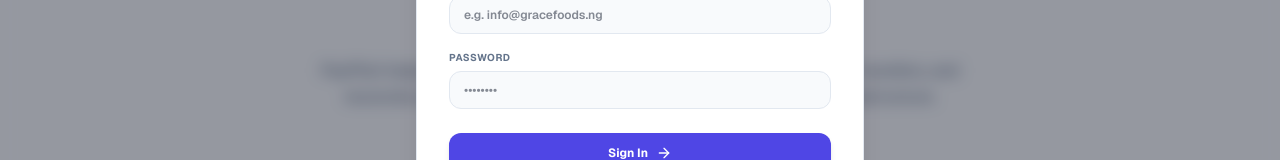
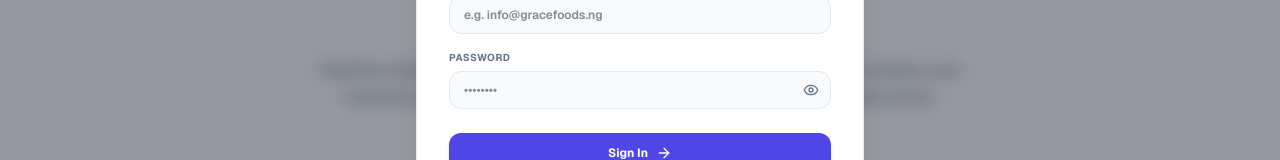
Before and after one commit to o1-spec/Paypilot, a Next.js app in the folder frontend/: page / in a window 1280 px wide. Both pictures are taken after a click on the button "Open Demo Dashboard". Shown: the part 397-557 px from the top of the page. Built offline with nearby package versions, Linux system fonts and the light colour scheme; no server answers.

Commit message:
feat: add password visibility toggle (eye icon) to login/register forms

```diff
--- a/frontend/src/app/page.tsx
+++ b/frontend/src/app/page.tsx
@@ -15,6 +15,8 @@ import {
   ChevronDown,
   Users,
   ShieldCheck,
+  Eye,
+  EyeOff,
 } from 'lucide-react';
 
 /* ── Scroll-reveal hook ──────────────────────────────────────── */
@@ -54,6 +56,8 @@ export default function LandingPage() {
   const [regPassword, setRegPassword] = useState('');
   const [regBusiness, setRegBusiness] = useState('');
   const [regPhone, setRegPhone] = useState('');
+  const [showLoginPassword, setShowLoginPassword] = useState(false);
+  const [showRegPassword, setShowRegPassword] = useState(false);
 
   const handleLogin = async (e: React.FormEvent) => {
     e.preventDefault();
@@ -499,10 +503,23 @@ export default function LandingPage() {
                 </div>
                 <div className="space-y-1.5">
                   <label className="block text-[10px] font-bold text-[#64748B] uppercase tracking-wider">Password</label>
-                  <input type="password" required value={loginPassword} onChange={(e) => setLoginPassword(e.target.value)}
-                    placeholder="••••••••"
-                    className="w-full rounded-xl bg-[#F8FAFC] border border-[#E2E8F0] focus:border-[#4F46E5] text-xs py-2.5 px-3.5 outline-none text-[#0F172A] transition-all font-semibold"
-                  />
+                  <div className="relative">
+                    <input
+                      type={showLoginPassword ? 'text' : 'password'}
+                      required
+                      value={loginPassword}
+                      onChange={(e) => setLoginPassword(e.target.value)}
+                      placeholder="••••••••"
+                      className="w-full rounded-xl bg-[#F8FAFC] border border-[#E2E8F0] focus:border-[#4F46E5] text-xs py-2.5 pl-3.5 pr-10 outline-none text-[#0F172A] transition-all font-semibold"
+                    />
+                    <button
+                      type="button"
+                      onClick={() => setShowLoginPassword(!showLoginPassword)}
+                      className="absolute inset-y-0 right-0 flex items-center pr-3 text-[#64748B] hover:text-[#4F46E5]"
+                    >
+                      {showLoginPassword ? <EyeOff className="h-4 w-4" /> : <Eye className="h-4 w-4" />}
+                    </button>
+                  </div>
                 </div>
                 <button type="submit" disabled={loading}
                   className="btn-press w-full mt-2 inline-flex items-center justify-center gap-2 rounded-xl bg-[#4F46E5] hover:bg-[#4338CA] text-xs font-bold text-white py-3 shadow-md disabled:opacity-50 transition-colors"
@@ -546,10 +563,23 @@ export default function LandingPage() {
                   </div>
                   <div className="space-y-1.5">
                     <label className="block text-[10px] font-bold text-[#64748B] uppercase tracking-wider">Password</label>
-                    <input type="password" required value={regPassword} onChange={(e) => setRegPassword(e.target.value)}
-                      placeholder="••••••••"
-                      className="w-full rounded-xl bg-[#F8FAFC] border border-[#E2E8F0] focus:border-[#4F46E5] text-xs py-2.5 px-3.5 outline-none text-[#0F172A] transition-all font-semibold"
-                    />
+                    <div className="relative">
+                      <input
+                        type={showRegPassword ? 'text' : 'password'}
+                        required
+                        value={regPassword}
+                        onChange={(e) => setRegPassword(e.target.value)}
+                        placeholder="••••••••"
+                        className="w-full rounded-xl bg-[#F8FAFC] border border-[#E2E8F0] focus:border-[#4F46E5] text-xs py-2.5 pl-3.5 pr-10 outline-none text-[#0F172A] transition-all font-semibold"
+                      />
+                      <button
+                        type="button"
+                        onClick={() => setShowRegPassword(!showRegPassword)}
+                        className="absolute inset-y-0 right-0 flex items-center pr-3 text-[#64748B] hover:text-[#4F46E5]"
+                      >
+                        {showRegPassword ? <EyeOff className="h-4 w-4" /> : <Eye className="h-4 w-4" />}
+                      </button>
+                    </div>
                   </div>
                 </div>
                 <button type="submit" disabled={loading}
```
